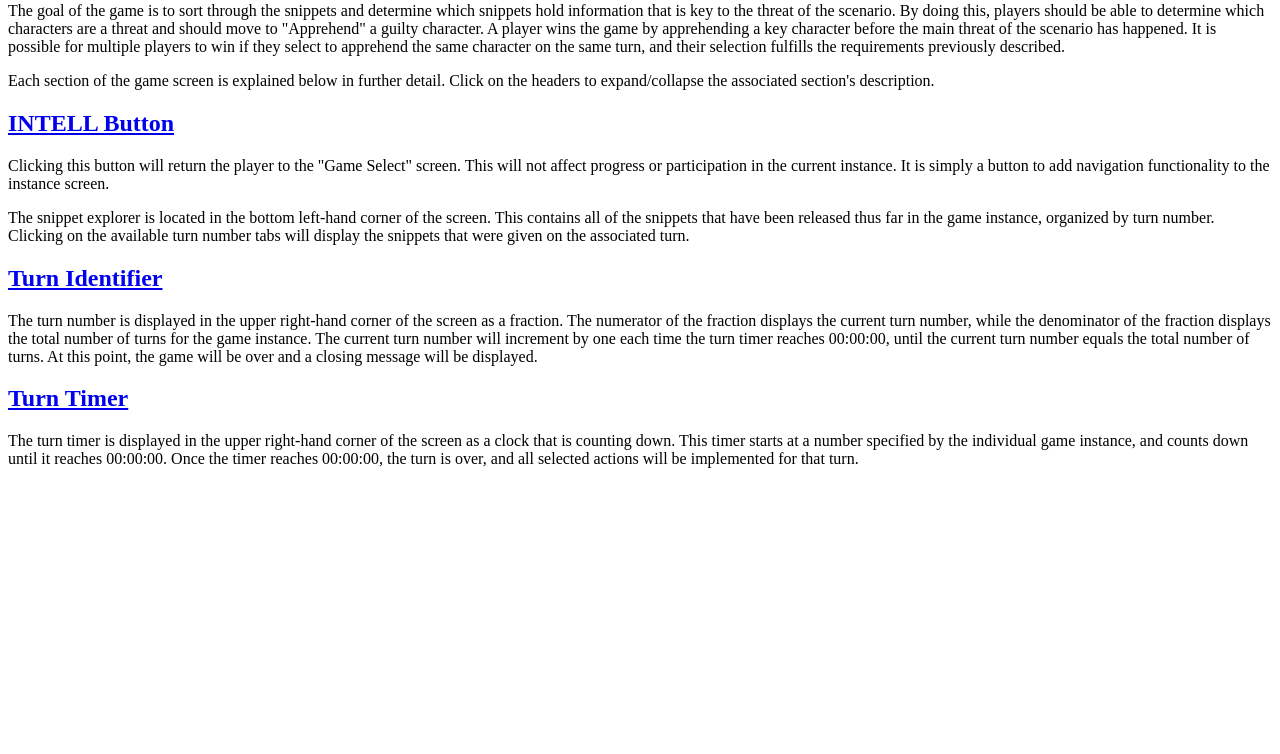
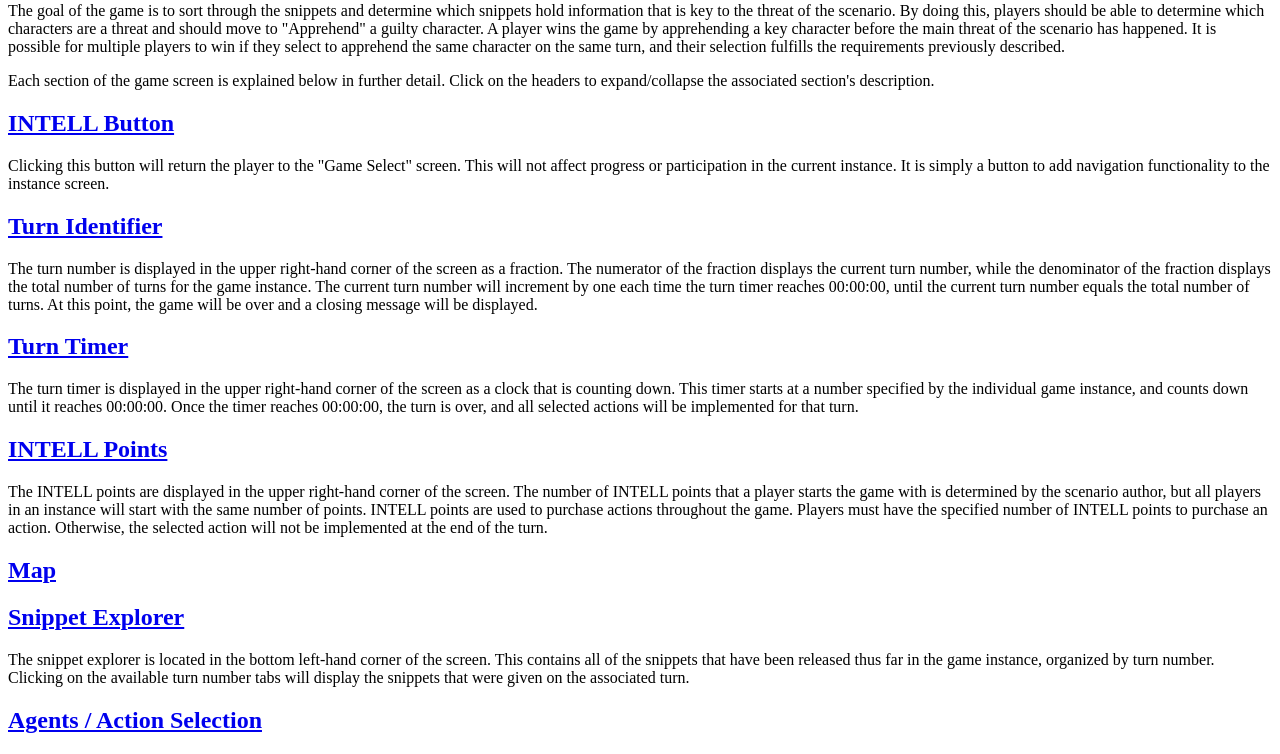
Before and after one commit to dylan-wright/cs499-intell, a Django app: template game/templates/game/play/gameinstr.html in a window 1280 px wide. Shown: the part 227-981 px from the top of the page. Before the commit the page ends 695 px from the top, so only its background shows below. Run offline with Django 3.2, Linux system fonts and the light colour scheme; the template is opened without the code that fills it, so the values that code supplies are empty; parts of the project's set-up code (start-up, migrations or seed data) failed here and were passed over.

Commit message:
game instruction stuff

```diff
--- a/game/templates/game/play/IntellGame.html
+++ b/game/templates/game/play/IntellGame.html
@@ -351,12 +351,13 @@
     </div>
   </div>
   </div>
+
+  <!--#include virtual="gameinstr.html"-->
+
 </body>
 <script src="{% static "game/actions.js" %}"></script>
 <script src="{% static "game/status.js" %}"></script>
 <script src="{% static "game/snippets.js" %}"></script>
 <script src="{% static "game/game.js" %}"></script>
 
-<!--#include virtual="gameinstr.html"-->
-
 </html>
--- a/game/templates/game/play/gameinstr.html
+++ b/game/templates/game/play/gameinstr.html
@@ -52,11 +52,6 @@
       <p>Clicking this button will return the player to the "Game Select" screen.
       This will not affect progress or participation in the current instance. It is
       simply a button to add navigation functionality to the instance screen.</p>
-      <p>The snippet explorer is located in the bottom left-hand corner of the
-      screen. This contains all of the snippets that have been released thus
-      far in the game instance, organized by turn number. Clicking on the
-      available turn number tabs will display the snippets that were given on
-      the associated turn.</p>
     </div>
   </div>
   </div>
@@ -99,4 +94,70 @@
   </div>
   </div>
 
+  <div class="panel panel-default">
+  <div class="panel-heading">
+    <h2 class="panel-title">
+      <a data-toggle="collapse" data-parent="#accordion" href="#collapse5">
+      INTELL Points</a>
+    </h2>
+  </div>
+  <div class="collapse5" class="panel-collapse collapse">
+    <div class="panel-body">
+      <p>The INTELL points are displayed in the upper right-hand corner of the
+      screen. The number of INTELL points that a player starts the game with is
+      determined by the scenario author, but all players in an instance will
+      start with the same number of points. INTELL points are used to purchase
+      actions throughout the game. Players must have the specified number of
+      INTELL points to purchase an action. Otherwise, the selected action will
+      not be implemented at the end of the turn.</p>
+    </div>
+  </div>
+  </div>
+
+  <div class="panel panel-default">
+  <div class="panel-heading">
+    <h2 class="panel-title">
+      <a data-toggle="collapse" data-parent="#accordion" href="#collapse6">
+      Map</a>
+    </h2>
+  </div>
+  <div class="collapse6" class="panel-collapse collapse">
+    <div class="panel-body">
+    <p></p>
+    </div>
+  </div>
+  </div>
+
+  <div class="panel panel-default">
+  <div class="panel-heading">
+    <h2 class="panel-title">
+      <a data-toggle="collapse" data-parent="#accordion" href="#collapse7">
+      Snippet Explorer</a>
+    </h2>
+  </div>
+  <div class="collapse7" class="panel-collapse collapse">
+    <div class="panel-body">
+      <p>The snippet explorer is located in the bottom left-hand corner of the
+      screen. This contains all of the snippets that have been released thus
+      far in the game instance, organized by turn number. Clicking on the
+      available turn number tabs will display the snippets that were given on
+      the associated turn.</p>
+    </div>
+  </div>
+  </div>
+
+  <div class="panel panel-default">
+  <div class="panel-heading">
+    <h2 class="panel-title">
+      <a data-toggle="collapse" data-parent="#accordion" href="#collapse8">
+      Agents / Action Selection</a>
+    </h2>
+  </div>
+  <div class="collapse8" class="panel-collapse collapse">
+    <div class="panel-body">
+      <p></p>
+    </div>
+  </div>
+  </div>
+
 </div>
```
